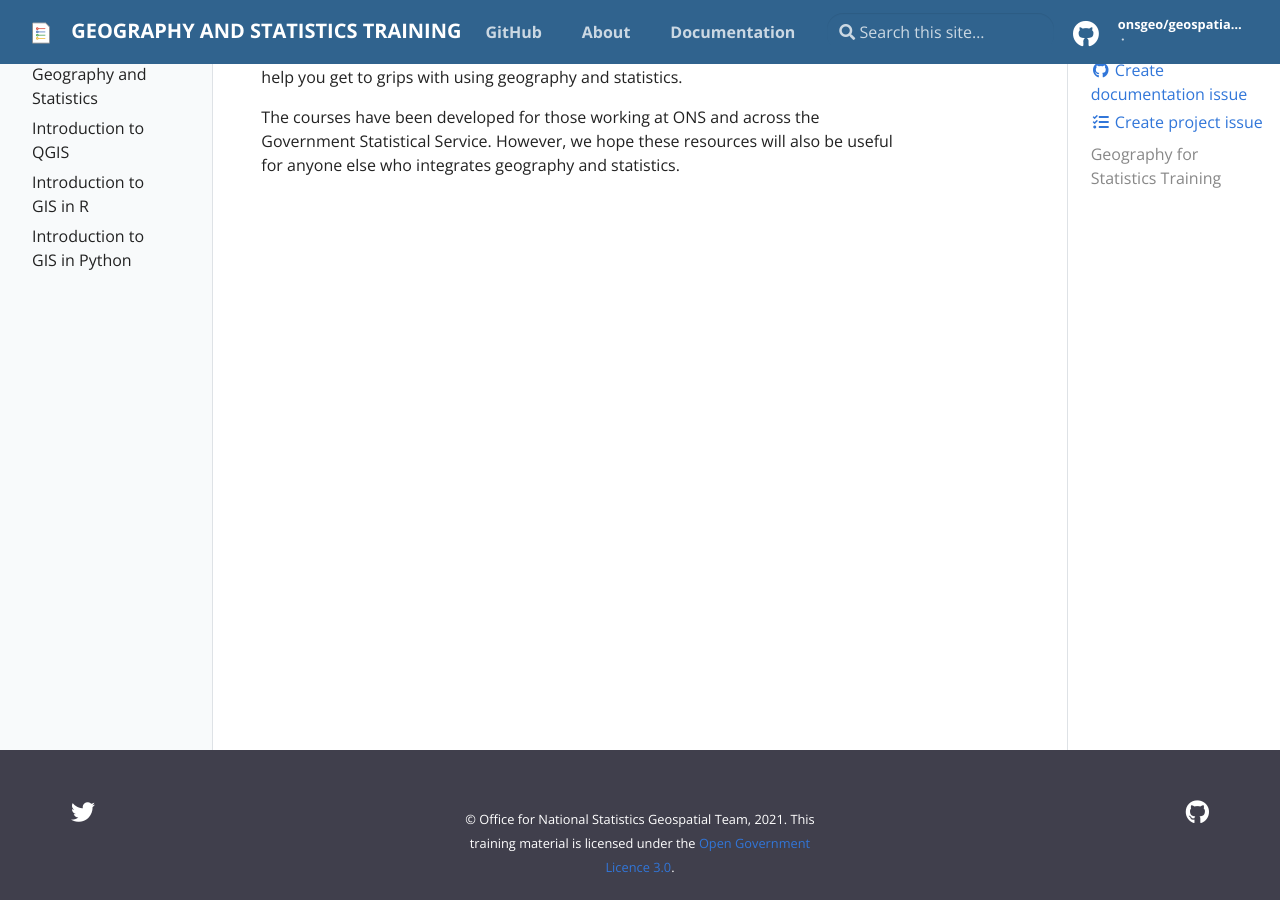
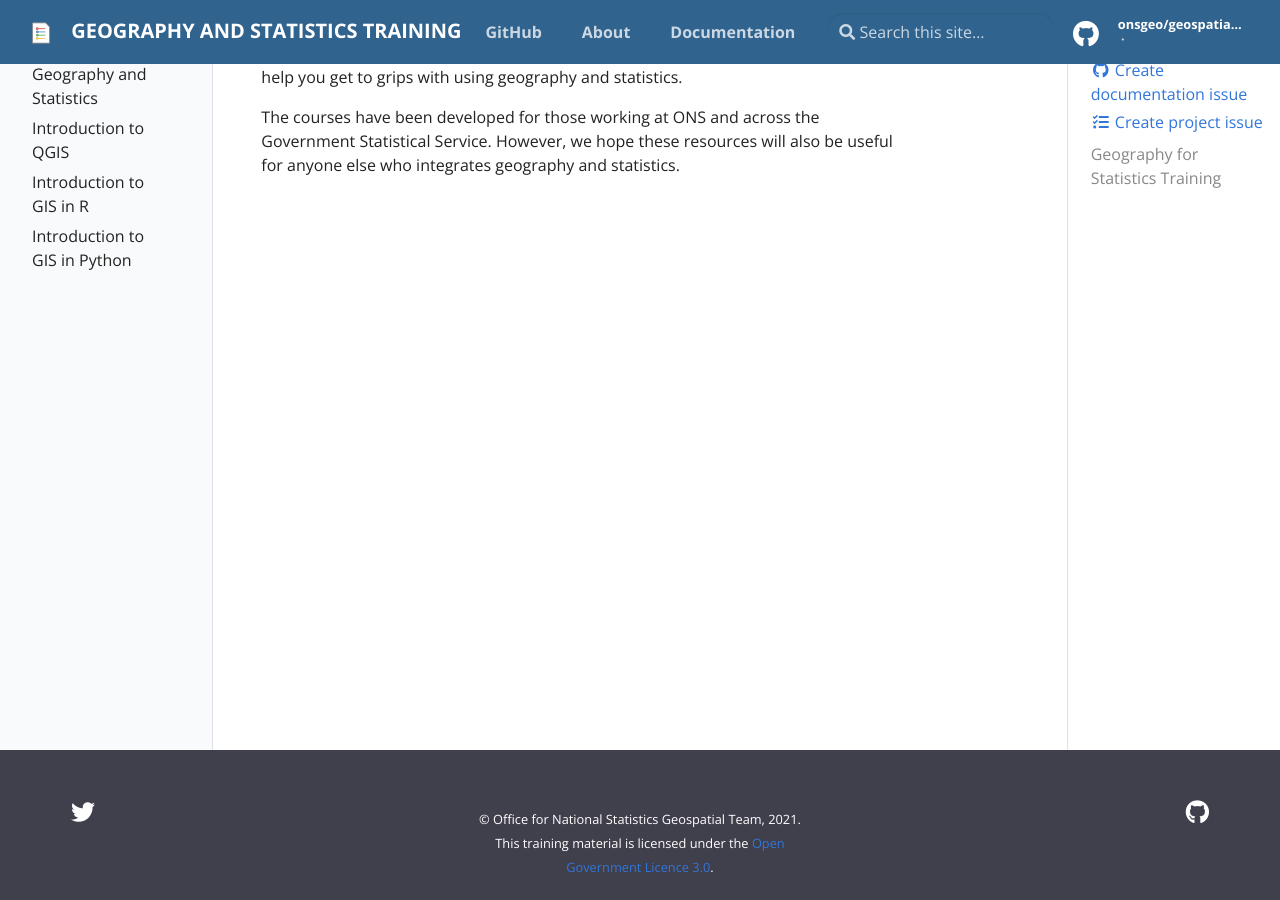
Before and after one commit to ONSgeo/geospatial-training, a Jekyll site: the page built from pages/index.md, in a window 1280 px wide and 900 px high, scrolled down 134 px. Built offline with Jekyll 4.4.1, drawn with Linux system fonts in a browser that asks for light colours.

Commit message:
update copyright statement

```diff
--- a/_includes/footer.html
+++ b/_includes/footer.html
@@ -21,7 +21,7 @@
 </ul>
 </div>
 <div class="col-12 col-sm-4 text-center py-2 order-sm-2">
-  <small class="text-white">© {{ site.author }}, 2021. This training material is licensed under the <a href = "http://www.nationalarchives.gov.uk/doc/open-government-licence/version/3" target="_blank">Open Government Licence 3.0</a>.</small>
+  <small class="text-white">© {{ site.author }}, 2021. <br> This training material is licensed under the <a href = "http://www.nationalarchives.gov.uk/doc/open-government-licence/version/3" target="_blank">Open Government Licence 3.0</a>.</small>
   {% if site.privacy %}<small class="ml-1"><a href="{{ site.privacy }}" target="_blank">Privacy Policy</a></small>{% endif %}
       </div>
     </div>
```
